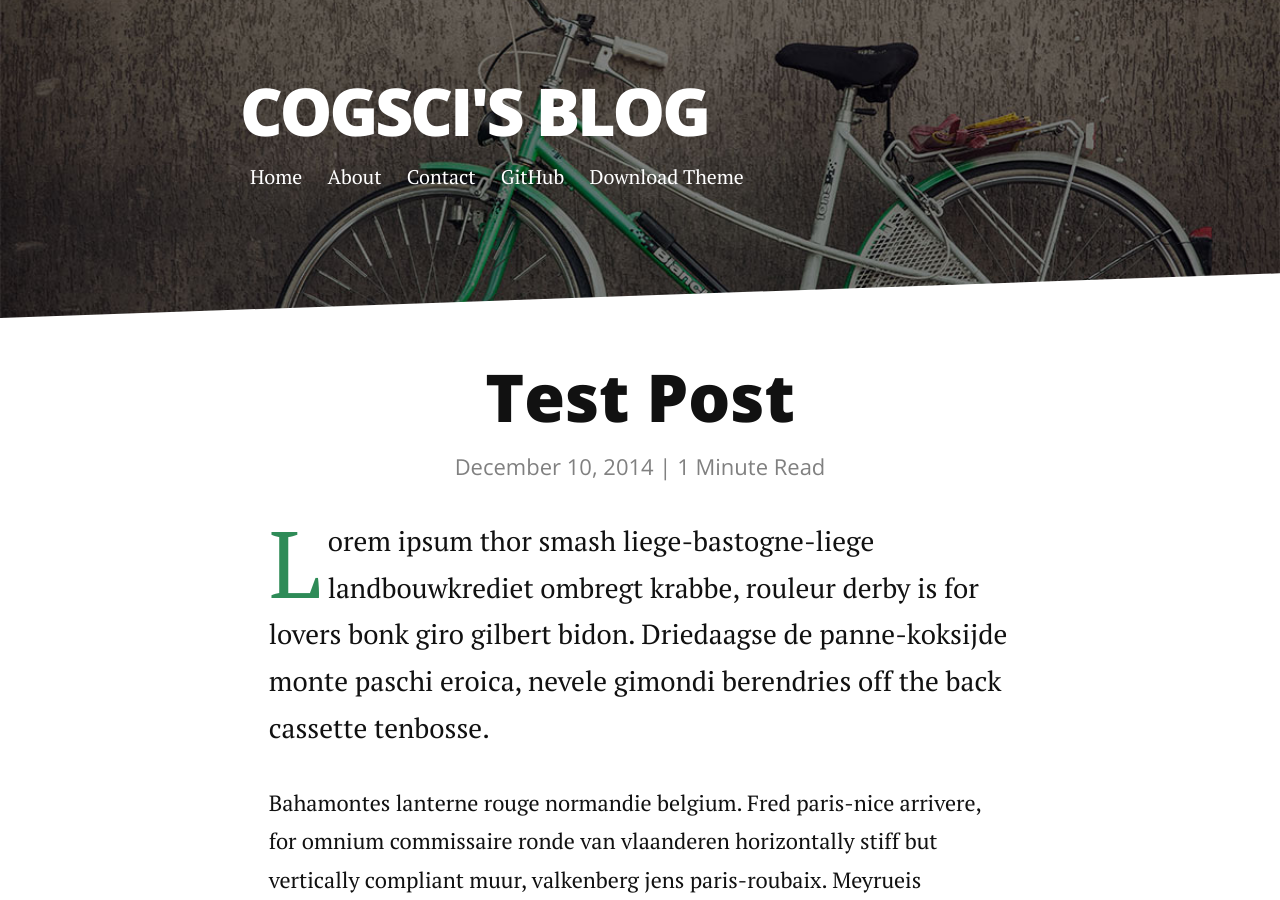
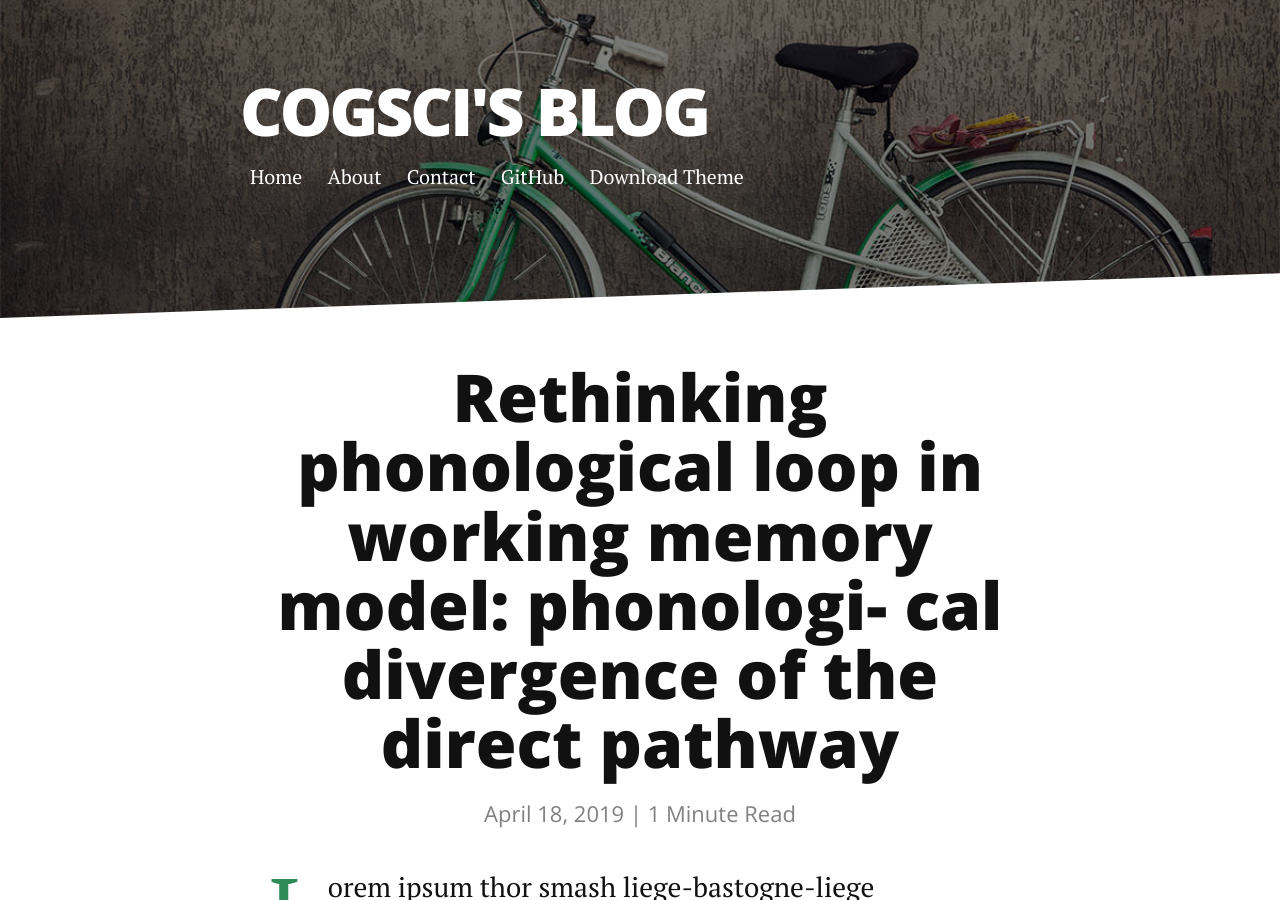
Before and after one commit to cogsci13/cogsci13.github.io, a Jekyll site: the page built from _posts/2019-04-18-Rethinking.markdown, in a window 1280 px wide and 900 px high. Built offline with Jekyll 4.4.1, drawn with Linux system fonts in a browser that asks for light colours; nearby versions of some CDN libraries; some of the changed text lies outside the part shown.

Commit message:
Update 2019-04-18-Rethinking.markdown

```diff
--- a/_posts/2019-04-18-Rethinking.markdown
+++ b/_posts/2019-04-18-Rethinking.markdown
@@ -1,7 +1,7 @@
 ---
 layout: post
-title:  "Test Post"
-date:   2014-12-10
+title:  "Rethinking phonological loop in working memory model: phonologi- cal divergence of the direct pathway"
+date:   2019-04-18
 ---
 
 <p class="intro"><span class="dropcap">L</span>orem ipsum thor smash liege-bastogne-liege landbouwkrediet ombregt krabbe, rouleur derby is for lovers bonk giro gilbert bidon. Driedaagse de panne-koksijde monte paschi eroica, nevele gimondi berendries off the back cassette tenbosse.</p>
```
